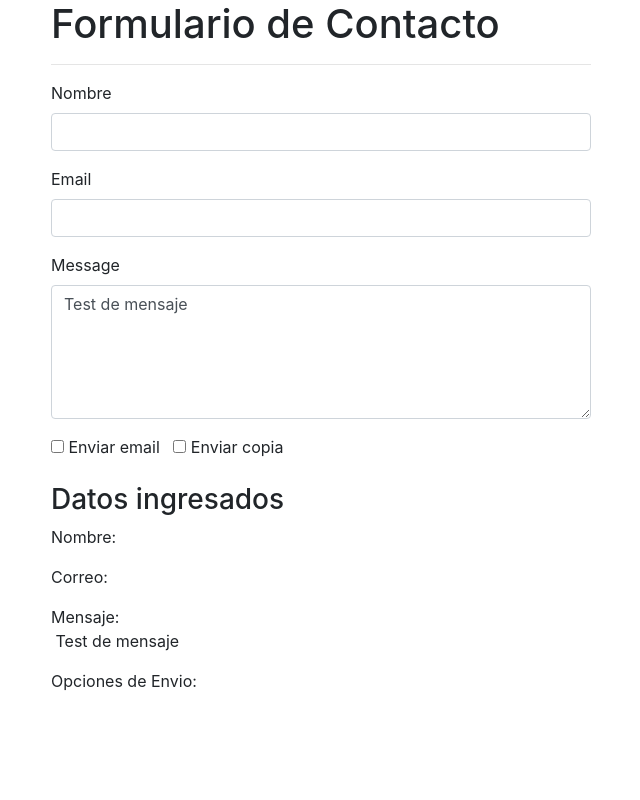
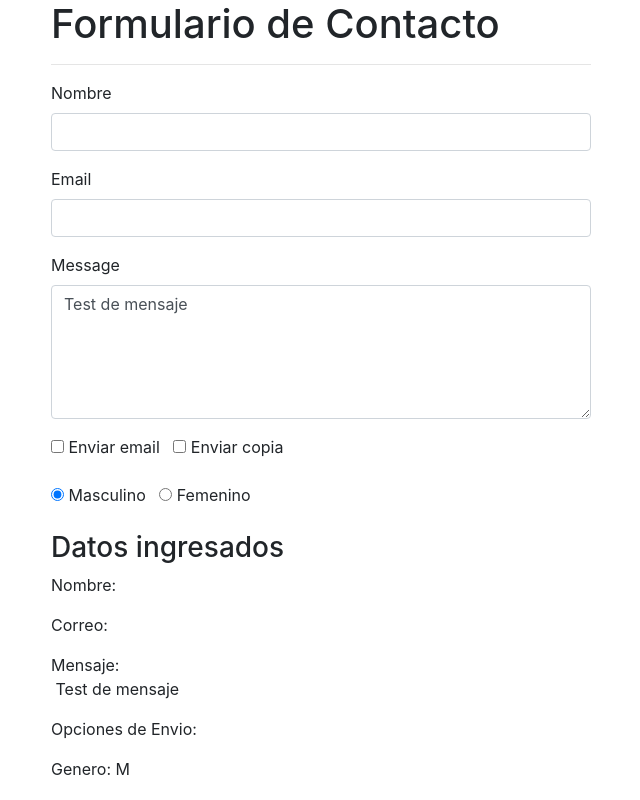
Before and after one commit to efranco89/formsinvue, a Vue app: page / in a window 1280 px wide. Shown: the whole page, without its empty margins (34-674 px from the left). Built offline with nearby package versions, Linux system fonts and the light colour scheme.

Commit message:
Ref adding radiobuttons

```diff
--- a/src/components/Poll.vue
+++ b/src/components/Poll.vue
@@ -43,6 +43,22 @@
           </div>
         </div>
       </div>
+      <!-- Ends checkboxes -->
+
+      <div class="row">
+        <div class="col-sm-8 col-md-6">
+          <div class="form-group">
+            <label for="masculino">
+              <input type="radio" id="masculino" value="M" v-model="gender"> Masculino
+            </label>&nbsp;&nbsp;
+            <label for="femenino">
+              <input type="radio" id="femenino" value="F" v-model="gender"> Femenino
+            </label>
+          </div>
+        </div>
+      </div>
+      <!-- Ends radiobuttons -->
+
     </form>
 
     <div class="row">
@@ -64,6 +80,7 @@
                 </li>
               </ul>
             </p>
+            <p>Genero: {{ gender }}</p>
           </div>
         </div>
       </div>
@@ -81,7 +98,8 @@
           email: ''
         },
         message: 'Test de mensaje',
-        mailOptions: []
+        mailOptions: [],
+        gender: 'M'
 
       }
     }
```
